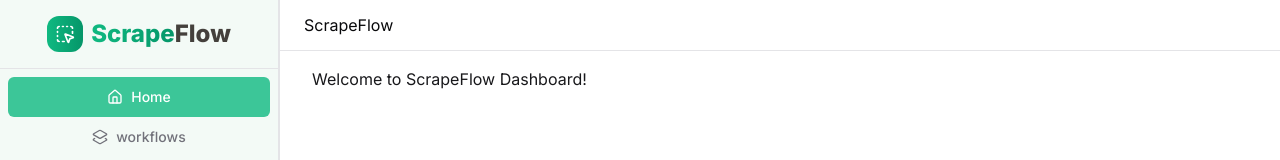
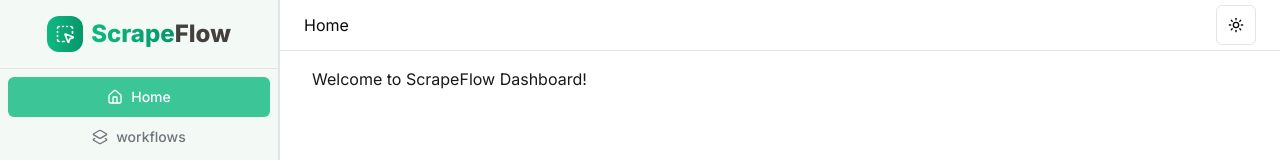
Before and after one commit to nyahav/AI-Flow-Scraper, a Next.js app: page / in a window 1280 px wide. Shown: the top 160 px of the page. Built offline with nearby package versions, Linux system fonts and the light colour scheme.

Commit message:
adding theme selector

```diff
--- a/app/(dashboard)/layout.tsx
+++ b/app/(dashboard)/layout.tsx
@@ -1,6 +1,9 @@
 import React from 'react'
 import { Separator } from '@/components/ui/separator'
 import DesktopSidebar from '@/components/Sidebar'
+import BreadcrumHeader from '@/components/BreadcrumHeader'
+import { ModeToggle } from '@/components/ThemeModeToggle'
+
 
 function Layout({children}: {children: React.ReactNode}) {
   return (
@@ -8,7 +11,10 @@ function Layout({children}: {children: React.ReactNode}) {
         <DesktopSidebar />
         <div className="flex flex-col flex-1 min-h-screen">
             <header className='flex items-center justify-between px-6 py-4 h-[50px] container'>
-                ScrapeFlow
+                <BreadcrumHeader />
+                <div className="gap-1 flex items-center">
+                    <ModeToggle />
+                </div>
             </header>
             <Separator />
             <div className="overflow-auto">
--- a/app/layout.tsx
+++ b/app/layout.tsx
@@ -1,6 +1,7 @@
 import type { Metadata } from "next";
 import { Inter } from "next/font/google";
 import "./globals.css";
+import { AppProviders } from "@/components/providers/AppProviders";
 
 const inter = Inter({ subsets: ["latin"] });
 
@@ -15,8 +16,11 @@ export default function RootLayout({
   children: React.ReactNode;
 }>) {
   return (
-    <html lang="en">
-      <body className={inter.className}>{children}</body>
+    <html lang="en" className="dark" >
+      <body className={inter.className}>
+      <AppProviders>{children}
+        </AppProviders>
+      </body>
     </html>
   );
 }
--- /dev/null
+++ b/components/BreadcrumHeader.tsx
@@ -0,0 +1,31 @@
+"use client"
+import { usePathname } from 'next/navigation'
+import React from 'react'
+import { Breadcrumb,
+    BreadcrumbItem,
+    BreadcrumbLink,
+    BreadcrumbList,
+    BreadcrumbSeparator,
+ } from './ui/breadcrumb'
+
+function BreadcrumHeader() {
+    const pathName = usePathname()
+    const paths = pathName ==="/"? [""]:pathName.split("/")
+  return (
+    <div className='flex items-center flex-start'>
+        <Breadcrumb>
+        <BreadcrumbList>
+        </BreadcrumbList>{paths.map((path,index)=> (
+            <React.Fragment key={index}>
+                <BreadcrumbItem>
+                    <BreadcrumbLink className='capitalize' href={`/${path}`}>
+                        {path === "" ? "home " : path}
+                    </BreadcrumbLink>
+                </BreadcrumbItem>
+            </React.Fragment>
+        ))}</Breadcrumb>
+        </div>
+  )
+}
+
+export default BreadcrumHeader
--- /dev/null
+++ b/components/ThemeModeToggle.tsx
@@ -0,0 +1,40 @@
+"use client"
+
+import * as React from "react"
+import { Moon, Sun } from "lucide-react"
+import { useTheme } from "next-themes"
+
+import { Button } from "@/components/ui/button"
+import {
+  DropdownMenu,
+  DropdownMenuContent,
+  DropdownMenuItem,
+  DropdownMenuTrigger,
+} from "@/components/ui/dropdown-menu"
+
+export function ModeToggle() {
+  const { setTheme } = useTheme()
+
+  return (
+    <DropdownMenu>
+      <DropdownMenuTrigger asChild>
+        <Button variant="outline" size="icon">
+          <Sun className="h-[1.2rem] w-[1.2rem] rotate-0 scale-100 transition-all dark:-rotate-90 dark:scale-0" />
+          <Moon className="absolute h-[1.2rem] w-[1.2rem] rotate-90 scale-0 transition-all dark:rotate-0 dark:scale-100" />
+          <span className="sr-only">Toggle theme</span>
+        </Button>
+      </DropdownMenuTrigger>
+      <DropdownMenuContent align="end">
+        <DropdownMenuItem onClick={() => setTheme("light")}>
+          Light
+        </DropdownMenuItem>
+        <DropdownMenuItem onClick={() => setTheme("dark")}>
+          Dark
+        </DropdownMenuItem>
+        <DropdownMenuItem onClick={() => setTheme("system")}>
+          System
+        </DropdownMenuItem>
+      </DropdownMenuContent>
+    </DropdownMenu>
+  )
+}
--- /dev/null
+++ b/components/providers/AppProviders.tsx
@@ -0,0 +1,9 @@
+"use client"
+
+import { ThemeProvider } from "next-themes"
+
+export function AppProviders({ children }: { children: React.ReactNode }) {
+  return <ThemeProvider attribute="class" defaultTheme="system" enableSystem>
+    {children}
+  </ThemeProvider>
+}
```
